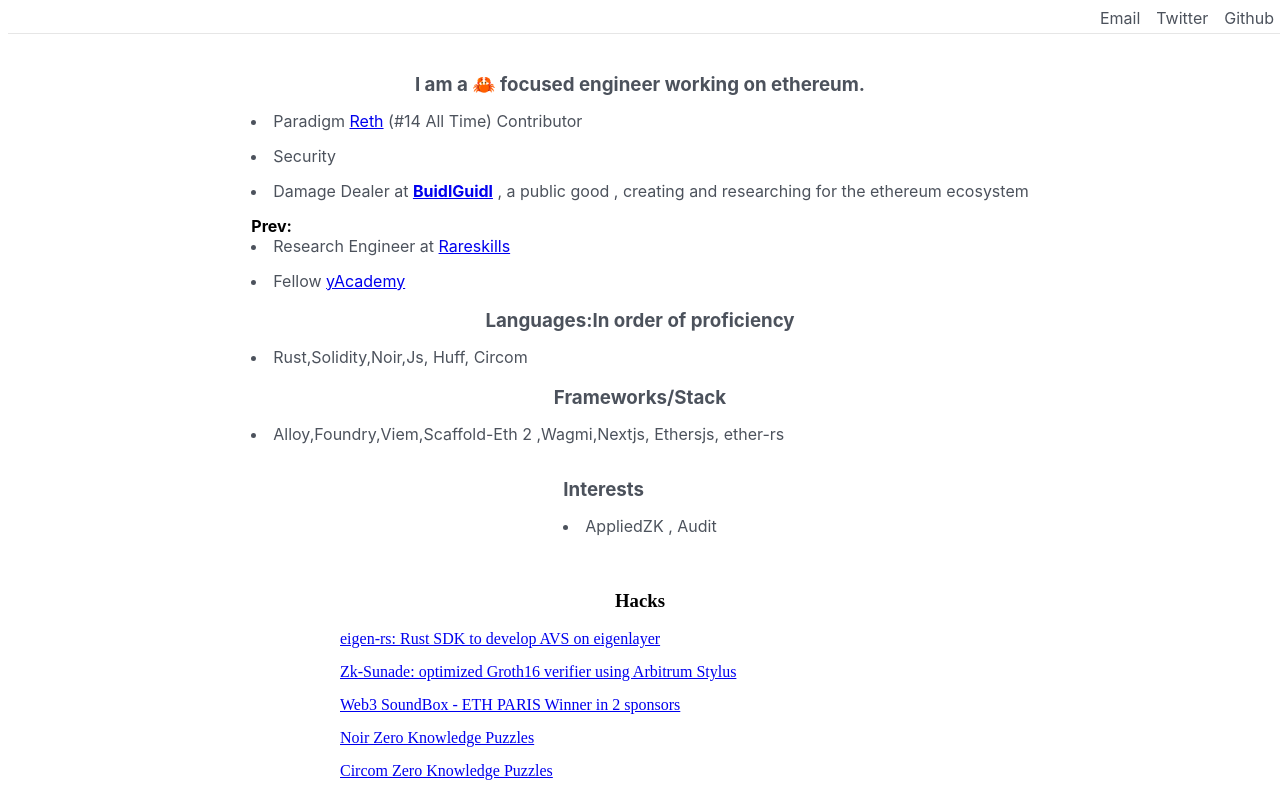
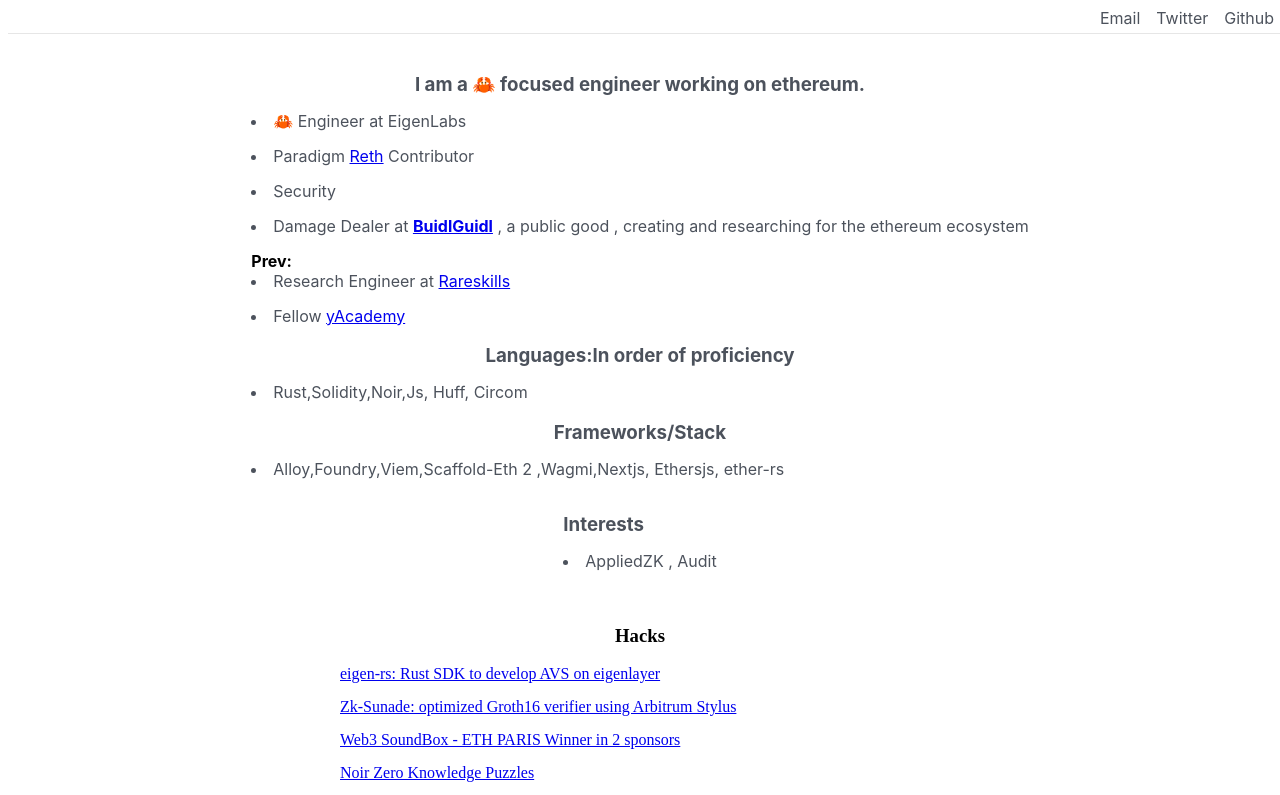
Before and after one commit to supernovahs/supernovahs.xyz, a Next.js app: page / in a window 1280 px wide. Shown: the top 795 px of the page. Built offline with nearby package versions, Linux system fonts and the light colour scheme.

Commit message:
update profile

```diff
--- a/components/About.tsx
+++ b/components/About.tsx
@@ -59,7 +59,8 @@
             <h3>I am a  🦀 focused engineer working on ethereum.</h3>
             </div>
             <StyledList>
-            <ListItem>Paradigm <a href = "https://github.com/paradigmxyz/reth" target="_blank" rel = "noreferrer">Reth</a> (#14 All Time) Contributor</ListItem>
+            <ListItem>🦀 Engineer at EigenLabs </ListItem>
+            <ListItem>Paradigm <a href = "https://github.com/paradigmxyz/reth" target="_blank" rel = "noreferrer">Reth</a>  Contributor</ListItem>
             <ListItem>Security</ListItem>
             <ListItem>Damage Dealer at <a href="https://buidlguidl.com/builders/0x1b37B1EC6B7faaCbB9AddCCA4043824F36Fb88D8" target="_blank" rel = "noreferrer"><b>BuidlGuidl</b></a>  , a public good , creating and researching for the ethereum ecosystem</ListItem>
 
```
